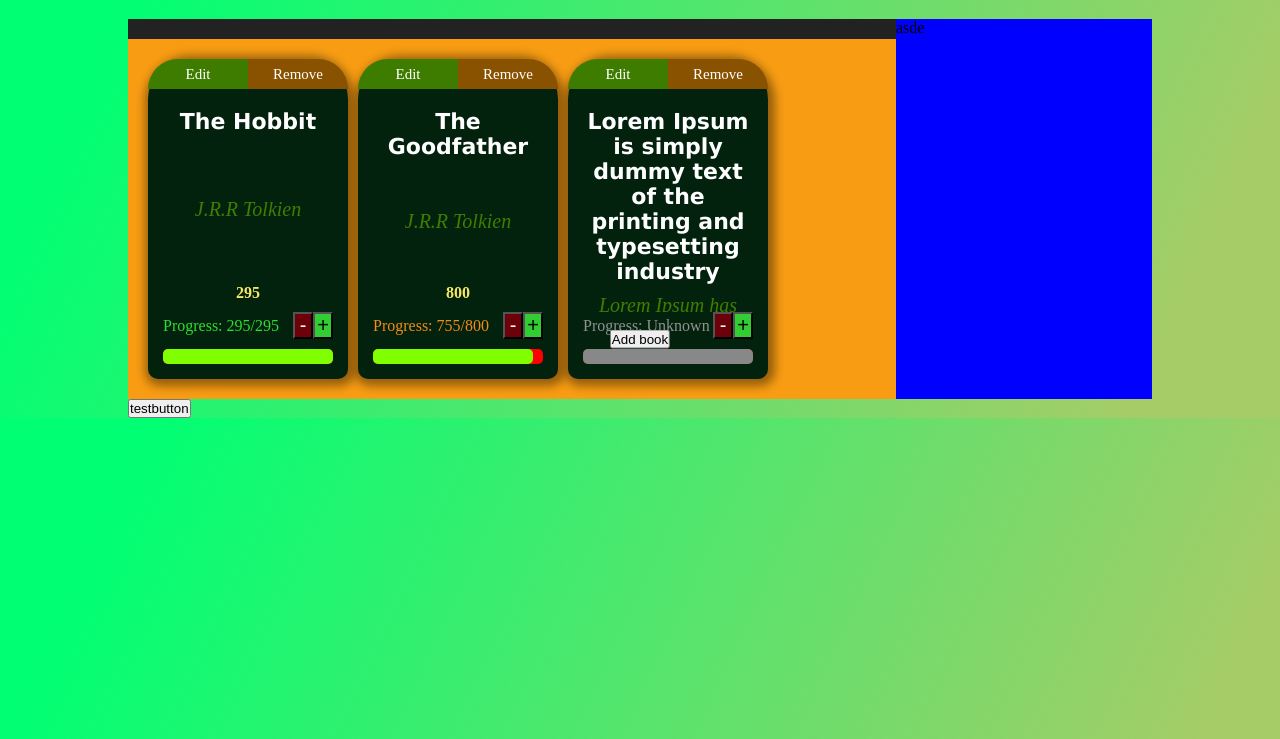
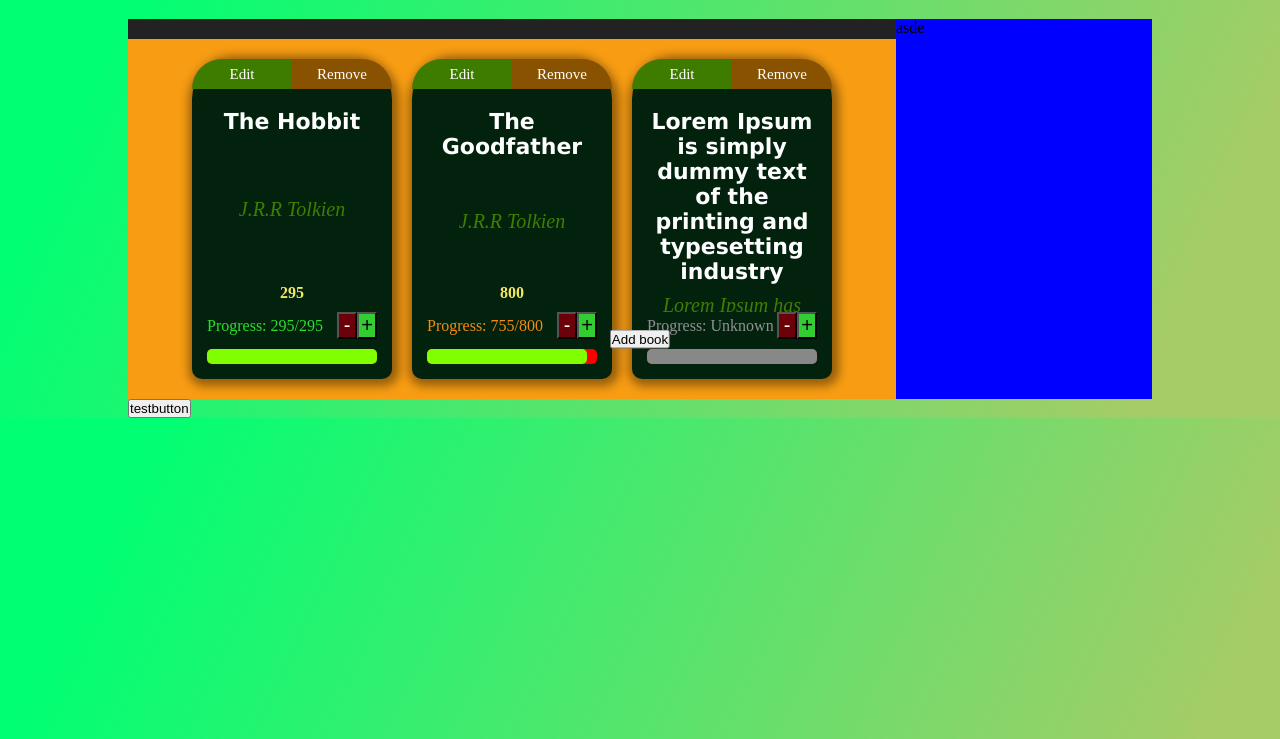
Before and after one commit to Jscastellanosr/Library, a plain HTML site: page index.html in a window 1280 px wide. Shown: the part 61-800 px from the top of the page. Drawn offline with Linux system fonts and the light colour scheme.

Commit message:
layout 3

```diff
--- a/style.css
+++ b/style.css
@@ -12,7 +12,7 @@ justify-content: center;
 }
 
 .page, body, html {
-    min-width: 570px;
+    min-width: 600px;
 }
 .page {
     padding: 0px 10px;
@@ -198,9 +198,7 @@ justify-content: center;
     letter-spacing: 1px;
 }
 
-.fooo {
-    width: 75%;
-}
+
 
 .toolBar {
     background-color: #222;
@@ -210,9 +208,19 @@ justify-content: center;
 .tb {
     display: flex;
     width: 80vw;
-    min-width: 570px;
+    min-width: 600px;
 }
 
+.fooo {
+    width: 75%;
+    min-width: 470px;
+}
+
+.infoPan{
+    min-width: 15vh;
+    width: 25%;
+    background-color: blue;
+}
 
 .table {
     padding: 20px;
@@ -221,8 +229,9 @@ justify-content: center;
     background-color: rgb(247, 156, 19);
     display: flex;
     align-items: flex-start;
+    justify-content: center;
     flex-wrap: wrap;
-    column-gap: 10px;
+    column-gap: 20px;
     row-gap: 20px;
 }
 
@@ -418,11 +427,3 @@ justify-content: center;
 .unknown {
     background-color: #888;
 }
-
-
-
-.infoPan{
-    min-width: 15vh;
-    width: 25%;
-    background-color: blue;
-}
```
Also changed, not shown: index.html (+2 -1 lines).
